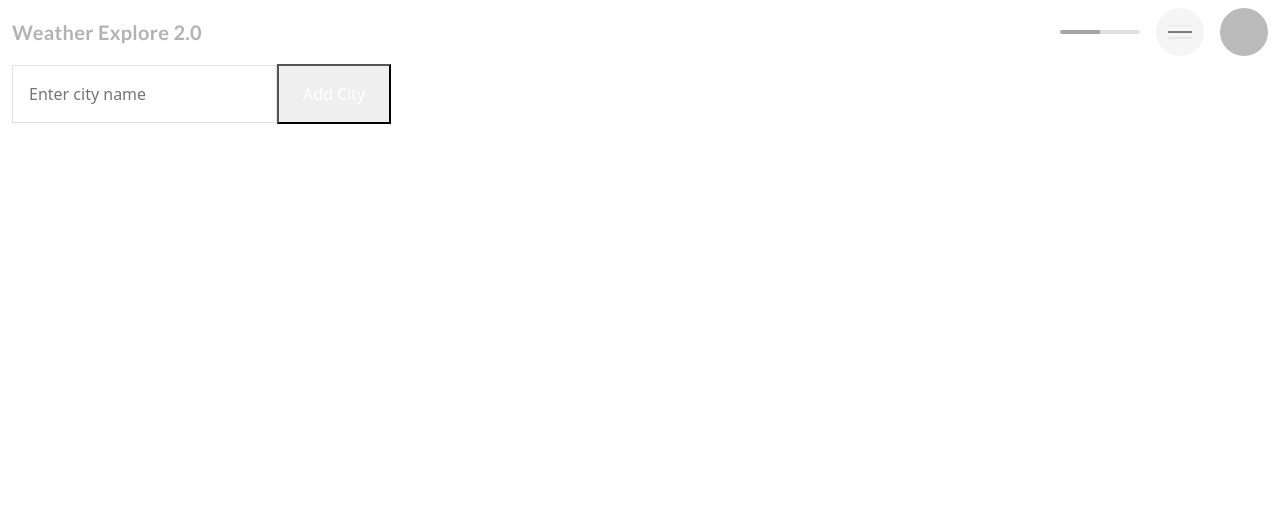
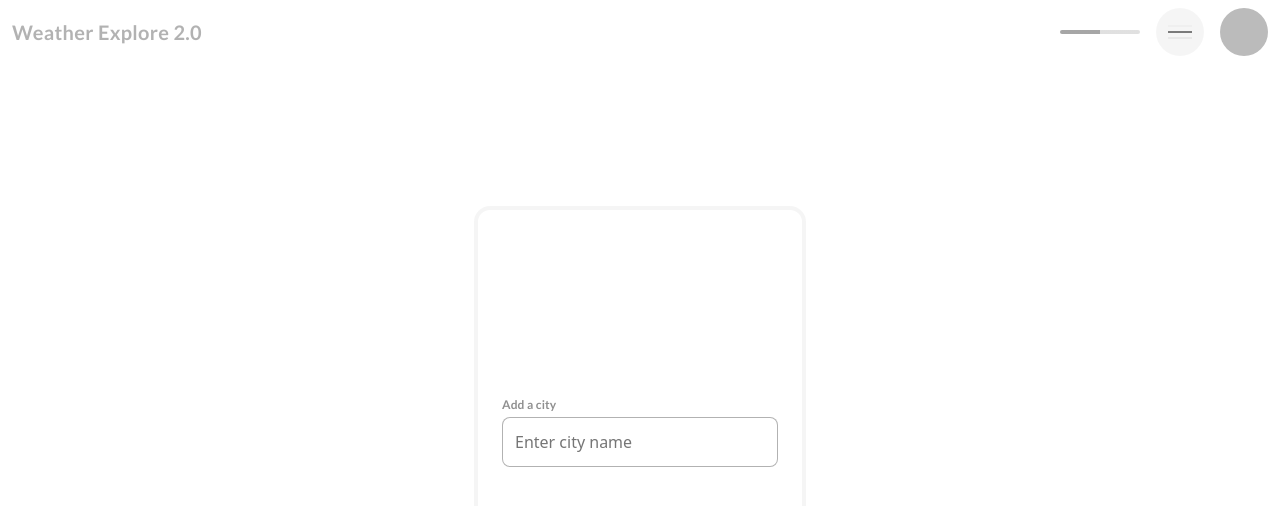
Before and after one commit to arhipov35/Weather-Explore-2.0, a React (Vite) app: page / in a window 1280 px wide. Shown: the top 506 px of the page. Built offline with nearby package versions, Linux system fonts and the light colour scheme; no server answers; the database is empty; sample sign-in values are in the browser's storage.

Commit message:
Implement CustomInput component and refactor FirstCard and MainCards to use it; update styles for improved layout

```diff
--- a/src/components/FirstCard/FirstCard.scss
+++ b/src/components/FirstCard/FirstCard.scss
@@ -1,2 +1,49 @@
 @use "../../assets/styles/variables" as vF;
 @use "../../assets/styles/mixins" as mF;
+
+.first-card-area {
+  display: flex;
+  flex-direction: column;
+  justify-content: center;
+  align-items: center;
+  gap: 1rem;
+  flex: 1 0 0;
+  align-self: stretch;
+
+  .first-card {
+    display: flex;
+    width: 20.75rem;
+    height: 28.25rem;
+    padding: 1.5rem;
+    flex-direction: column;
+    justify-content: center;
+    align-items: center;
+    gap: 0.25rem;
+
+    border-radius: 1rem;
+    border: 4px solid var(--Black-4, rgba(0, 0, 0, 0.04));
+    background: linear-gradient(152deg, rgba(255, 255, 255, 0.10) 0%, rgba(255, 255, 255, 0.10) 100%);
+
+    .first-card-field {
+      display: flex;
+      flex-direction: column;
+      align-items: flex-start;
+      gap: 0.25rem;
+      align-self: stretch;
+
+      .label {
+        color: var(--Black-44, rgba(0, 0, 0, 0.44));
+        /* Lable */
+        font-family: Lato;
+        font-size: 0.75rem;
+        font-style: normal;
+        font-weight: 700;
+        line-height: 1rem;
+        /* 133.333% */
+        letter-spacing: 0.0075rem;
+        margin-bottom: 0;
+      }
+    }
+  }
+
+}
--- a/src/components/FirstCard/FirstCard.tsx
+++ b/src/components/FirstCard/FirstCard.tsx
@@ -1,5 +1,7 @@
 import React from "react";
 import "./FirstCard.scss";
+import { CustomInput } from "../shared/CustomInput/CustomInput";
+
 interface FirstCardProps {
   onSubmit: (e: React.FormEvent) => void;
   cityInput: string;
@@ -15,22 +17,18 @@ export function FirstCard({
 }: FirstCardProps) {
   return (
     <>
-      <form onSubmit={onSubmit}>
-        <input
-          type="text"
-          value={cityInput}
-          onChange={onCityInputChange}
-          placeholder="Enter city name"
-          className="w-full p-3 border rounded-lg focus:outline-none focus:ring-2 focus:ring-blue-500"
-        />
-        <button
-          type="submit"
-          disabled={loading}
-          className="w-full bg-blue-500 text-white px-4 py-3 rounded-lg hover:bg-blue-600 transition-colors disabled:bg-blue-300"
-        >
-          {loading ? "Adding..." : "Add City"}
-        </button>
-      </form>
+      <div className="first-card-area page">
+        <div className="first-card">
+          <div className="first-card-field">
+            <p className="label">Add a city</p>
+            <CustomInput
+              value={cityInput}
+              onChange={onCityInputChange}
+              placeholder="Enter city name"
+            />
+          </div>
+        </div>
+      </div>
     </>
   );
 }
--- a/src/components/MainCards.tsx
+++ b/src/components/MainCards.tsx
@@ -1,5 +1,7 @@
 import React, { useState } from "react";
 import { WeatherData } from "../services/openWeather";
+import { CustomInput } from "./shared/CustomInput/CustomInput";
+
 interface City {
   id: string;
   index: number;
@@ -57,8 +59,7 @@ export function MainCards({ cities, onSubmit, loading }: MainCardsProps) {
                 onSubmit={(e) => handleSubmit(e, index)}
                 className="space-y-3"
               >
-                <input
-                  type="text"
+                <CustomInput
                   value={cityInputs[index]}
                   onChange={(e) => handleInputChange(e.target.value, index)}
                   placeholder="Enter city name"
--- /dev/null
+++ b/src/components/shared/CustomInput/CustomInput.scss
@@ -0,0 +1,8 @@
+.custom-input {
+    padding: 0.75rem;
+    width: 100%;
+    height: auto;
+    border-radius: 0.5rem;
+    border: 1px solid var(--Black-30, rgba(0, 0, 0, 0.30));
+    background: var(--White-30, rgba(255, 255, 255, 0.30));
+}
--- /dev/null
+++ b/src/components/shared/CustomInput/CustomInput.tsx
@@ -0,0 +1,30 @@
+import React from 'react';
+import './CustomInput.scss';
+
+interface CustomInputProps {
+  value: string;
+  onChange: (e: React.ChangeEvent<HTMLInputElement>) => void;
+  placeholder?: string;
+  className?: string;
+  type?: string;
+}
+
+export function CustomInput({
+  value,
+  onChange,
+  placeholder = '',
+  className = '',
+  type = 'text',
+}: CustomInputProps) {
+  return (
+    <>
+      <input
+        type={type}
+        value={value}
+        onChange={onChange}
+        placeholder={placeholder}
+        className={`custom-input ${className}`}
+      />
+    </>
+  );
+}
--- a/src/index.css
+++ b/src/index.css
@@ -1,7 +1,11 @@
 @import url("https://fonts.googleapis.com/css2?family=Lato:ital,wght@0,100;0,300;0,400;0,700;0,900;1,100;1,300;1,400;1,700;1,900&display=swap");
+
 /* .container {
   width: 100%;
   max-width: 100%;
   margin: 0 auto;
   padding: 1rem;
 } */
+.page {
+  height: calc(100vh - 4rem);
+}
--- a/src/layouts/Header/Header.scss
+++ b/src/layouts/Header/Header.scss
@@ -16,6 +16,6 @@ header {
   }
   .navbar-nav {
     @include mH.flex-align-center;
-    gap: 16px;
+    gap: 1em;
   }
 }
--- a/src/layouts/Header/UserMenu/UserMenu.tsx
+++ b/src/layouts/Header/UserMenu/UserMenu.tsx
@@ -34,7 +34,7 @@ function UserMenu({ user, onLogout, onOpenProfile }: UserMenuProps) {
           <Avatar
             alt={user.displayName || 'User'}
             src={user.photoURL || undefined}
-            sx={{ width: 48, height: 48 }}
+            sx={{ width: '3rem', height: '3rem' }}
           />
         </IconButton>
       </Tooltip>
--- /dev/null
+++ b/src/pages/Home-page/HomePage.scss
@@ -0,0 +1,2 @@
+@use "../../assets/styles/variables" as vHP;
+@use "../../assets/styles/mixins" as mHP;
--- a/src/pages/Home-page/HomePage.tsx
+++ b/src/pages/Home-page/HomePage.tsx
@@ -14,10 +14,10 @@ import { FirstCard } from "../../components/FirstCard/FirstCard";
 import { MainCards } from "../../components/MainCards";
 import configuration from "../../configuration";
 import { WeatherData } from "../../services/openWeather";
+import "./HomePage.scss";
 
 interface City {
   id: string;
-
   createdAt: string;
   weatherData?: WeatherData;
   index: number;
@@ -150,14 +150,10 @@ export function HomePage() {
   };
 
   return (
-    <section className="container-fluid home-page">
+    <section className="container-fluid page">
       {error && <div className="text-red-500 mb-4">{error}</div>}
 
-      <div
-        className={
-          isInitialView ? "flex justify-center items-center min-h-[60vh]" : ""
-        }
-      >
+
         {isInitialLoading ? (
           <div className="text-center">
             <div className="animate-spin rounded-full h-12 w-12 border-b-2 border-gray-900 mx-auto"></div>
@@ -177,7 +173,7 @@ export function HomePage() {
             loading={loading}
           />
         )}
-      </div>
+
     </section>
   );
 }
```
Also changed, not shown: src/pages/Home-page/Home-Page.scss (deleted).
